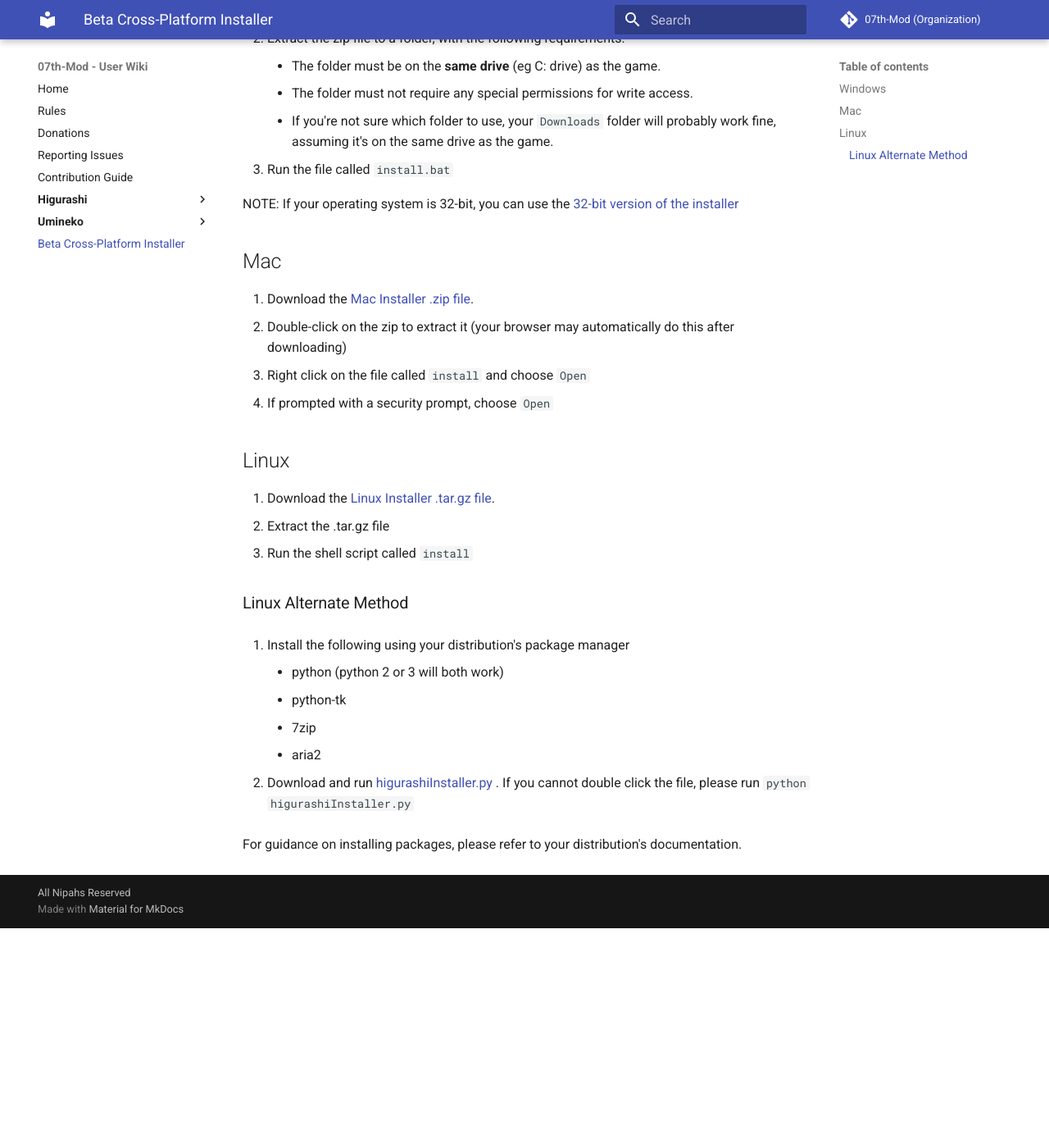
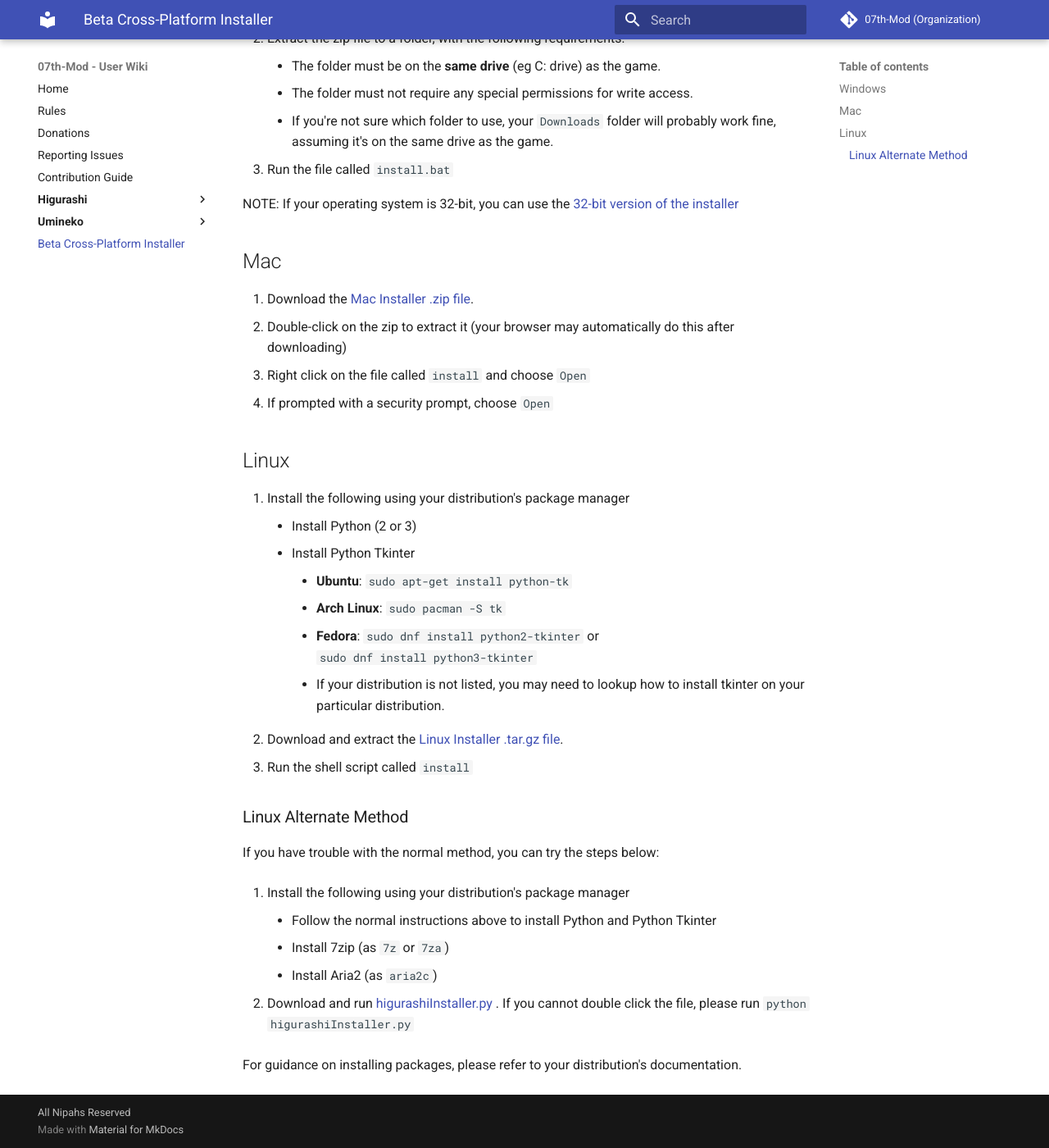
Before and after one commit to 07th-mod/wiki, an MkDocs documentation site: the page built from docs/Mod-Installer.md, in a window 1280 px wide and 1400 px high, scrolled down 347 px. Shown: the whole window at 82% size. Built offline with MkDocs 1.6.1 and Material for MkDocs 9.7.7, drawn with Linux system fonts in a browser that asks for light colours; before the commit the page ends 1479 px from its top, so only the background shows below that.

Commit message:
update linux install instructions

```diff
--- a/docs/Mod-Installer.md
+++ b/docs/Mod-Installer.md
@@ -22,17 +22,24 @@
 
 ## Linux
 
-1. Download the [Linux Installer .tar.gz file](http://07th-mod.com/installer/python/higu_linux64_installer.tar.gz).
-2. Extract the .tar.gz file
+1. Install the following using your distribution's package manager
+    - Install Python (2 or 3)
+    - Install Python Tkinter
+        - **Ubuntu**: `sudo apt-get install python-tk`
+        - **Arch Linux**: `sudo pacman -S tk`
+        - **Fedora**: `sudo dnf install python2-tkinter` or <br> `sudo dnf install python3-tkinter`
+        - If your distribution is not listed, you may need to lookup how to install tkinter on your particular distribution.
+2. Download and extract the [Linux Installer .tar.gz file](http://07th-mod.com/installer/python/higu_linux64_installer.tar.gz).
 3. Run the shell script called `install`
 
 ### Linux Alternate Method
 
+If you have trouble with the normal method, you can try the steps below:
+
 1. Install the following using your distribution's package manager
-    - python (python 2 or 3 will both work)
-    - python-tk
-    - 7zip
-    - aria2
+    - Follow the normal instructions above to install Python and Python Tkinter
+    - Install 7zip (as `7z` or `7za`)
+    - Install Aria2 (as `aria2c`)
 
 2. Download and run [higurashiInstaller.py](https://raw.githubusercontent.com/07th-mod/resources/master/higurashiInstaller.py) . If you cannot double click the file, please run `python higurashiInstaller.py`
 
```
